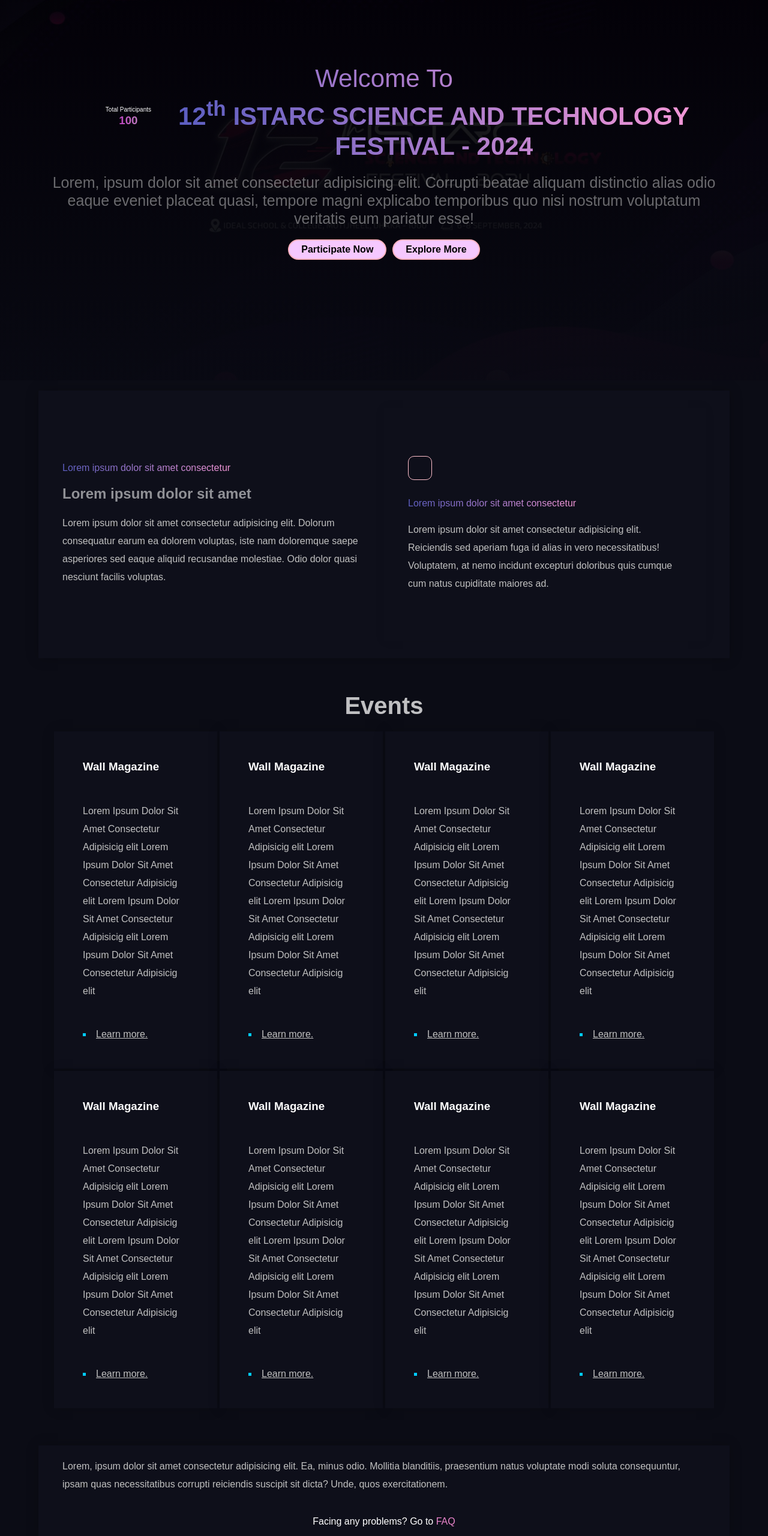
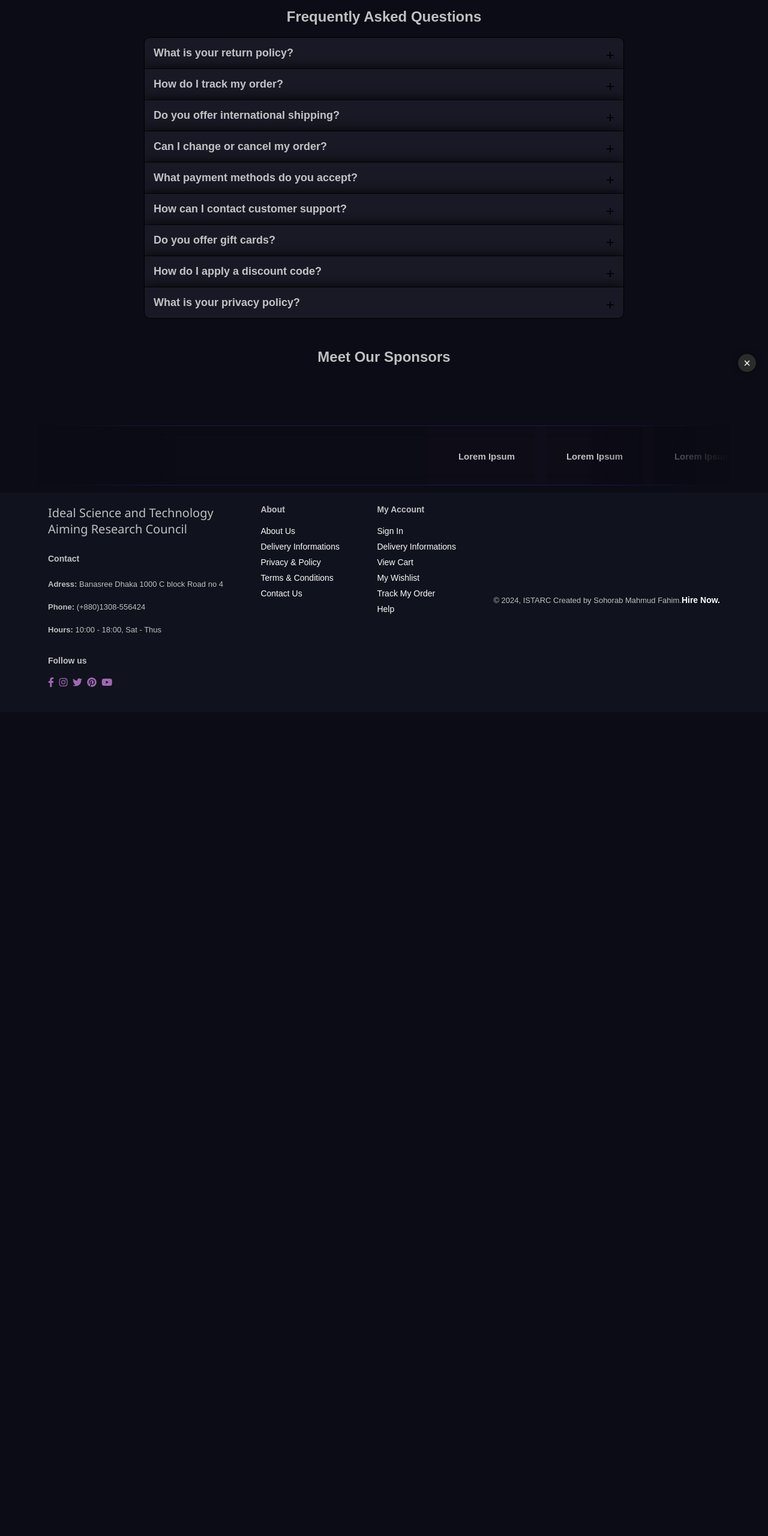
Before and after one commit to 1754321078/istarc.org.com, a plain HTML site: page faq.html in a window 1280 px wide. Shown: the part 160-2720 px from the top of the page at 60% size. After the commit the page ends 1347 px from the top, so only its background shows below. Drawn offline with nearby package versions, Linux system fonts and the light colour scheme.

Commit message:
Update faq.html

```diff
--- a/faq.html
+++ b/faq.html
@@ -1,25 +1,17 @@
 <!DOCTYPE html>
 <html lang="en">
 <head>
+
     <meta charset="UTF-8">
     <meta name="viewport" content="width=device-width, initial-scale=1.0">
     <title>ISTARC</title>
     <link rel="stylesheet" href="https://pro.fontawesome.com/releases/v5.10.0/css/all.css" />
     <link rel="stylesheet" href="style.css">
-    <meta name="description" content="ISTARC (Ideal Science and Technology Aiming Research Council) - Register for exciting events and stay updated with the latest news.">
-    <link rel="icon" type="image/x-icon" sizes="32x32" href="img/logo.png">
+
+    <link rel="stylesheet" href="https://cdn.jsdelivr.net/npm/boxicons@2.1.0/css/boxicons.min.css">
 </head>
 <body>
-    <style>
-        @media (max-width: 799px) {
-            #faq {
-                margin-top: 250px;
-            }
-        }
-    </style>
-    <div id="preloader">
-        <div class="spinner"></div>
-    </div>
+
   <div class="cursor"></div>
   <section id="Home-Nav">
     <div id="header">
@@ -68,123 +60,112 @@
         </div>
     </div>
 </section>
-
-    <section id="Home">
-        <div id="info">
-            <div id="welcome">
-                <p>Welcome To</p>
+  <section>
+  <div class="faq-container">
+    <h1>Frequently Asked Questions</h1>
+    <div class="faq">
+      <div class="faq-item">
+        <div class="faq-question">
+          <h2>What is your return policy?</h2>
         </div>
-            <div id="ISTARC">
-                <div id="vert">
-                    <div id="vertical-img">
-                        <a>Total Participants</a>
-                        <h3 id="total">100'</h3>
-                    </div>
-                    <p>12<SUP>th</SUP> ISTARC SCIENCE AND TECHNOLOGY<BR> FESTIVAL - 2024</p>
+        <div class="faq-answer">
+          <p>Our return policy allows returns within 30 days of purchase.</p>
         </div>
       </div>
-            <div id="p">
-                <p>Lorem, ipsum dolor sit amet consectetur adipisicing elit. Corrupti beatae aliquam distinctio alias odio eaque eveniet placeat quasi, tempore magni explicabo temporibus quo nisi nostrum voluptatum veritatis eum pariatur esse!</p>
+      <div class="faq-item">
+        <div class="faq-question">
+          <h2>How do I track my order?</h2>
         </div>
-            <div id="btn">
-                <div id="Participate" onclick="playAudio()">
-                    <a href="registration.html">Participate Now</a>
+        <div class="faq-answer">
+          <p>You can track your order using the tracking number provided in your confirmation email.</p>
         </div>
-                <div id="button" onclick="playAudio()">
-                    <a href="event.html">Explore More</a>
+      </div>
+      <div class="faq-item">
+        <div class="faq-question">
+          <h2>Do you offer international shipping?</h2>
+        </div>
+        <div class="faq-answer">
+          <p>Yes, we offer international shipping to most countries.</p>
+        </div>
+      </div>
+      <div class="faq-item">
+        <div class="faq-question">
+          <h2>Can I change or cancel my order?</h2>
+        </div>
+        <div class="faq-answer">
+          <p>Orders can be changed or cancelled within 24 hours of purchase.</p>
+        </div>
+      </div>
+      <div class="faq-item">
+        <div class="faq-question">
+          <h2>What payment methods do you accept?</h2>
+        </div>
+        <div class="faq-answer">
+          <p>We accept all major credit cards, PayPal, and Apple Pay.</p>
+        </div>
+      </div>
+      <div class="faq-item">
+        <div class="faq-question">
+          <h2>How can I contact customer support?</h2>
+        </div>
+        <div class="faq-answer">
+          <p>You can contact us via email at support@example.com or call us at (123) 456-7890.</p>
+        </div>
+      </div>
+      <div class="faq-item">
+        <div class="faq-question">
+          <h2>Do you offer gift cards?</h2>
+        </div>
+        <div class="faq-answer">
+          <p>Yes, we offer gift cards in various denominations.</p>
+        </div>
+      </div>
+      <div class="faq-item">
+        <div class="faq-question">
+          <h2>How do I apply a discount code?</h2>
+        </div>
+        <div class="faq-answer">
+          <p>You can apply a discount code during the checkout process.</p>
+        </div>
+      </div>
+      <div class="faq-item">
+        <div class="faq-question">
+          <h2>What is your privacy policy?</h2>
+        </div>
+        <div class="faq-answer">
+          <p>Our privacy policy can be viewed on our Privacy Policy page.</p>
+        </div>
+      </div>
+    </div>
+  </div>
+</section>
+  <!-- Moye Chatbot Section -->
+  <section>
+  <div class="chatbot-icon">
+    <div class="chatbot-icon-inner">
+      <span class="chatbot-icon-close">&times;</span>
     </div>
   </div>
 
+  <div class="chatbot">
+    <div class="chatbot-header">
+      <h3>Chat with us!</h3>
+      <span class="chatbot-close">&times;</span>
     </div>
-    </section>
+    <div class="chatbot-body">
+      <div class="chatbot-messages">
+        <p>How can I help you?</p><br>
+        <h4>Type These commands</h4>
+        <h6>  privacy policy</h6>
+        <h6> registration</h6>
+        <h6> payment</h6>
+        <h6> events</h6>
 
-    <section id="intro">
-        <div id="border">
-            <div id="summary">
-                <a>Lorem ipsum dolor sit amet consectetur</a>
-                <h2>Lorem ipsum dolor sit amet</h2>
-                <p>Lorem ipsum dolor sit amet consectetur adipisicing elit. Dolorum consequatur earum ea dolorem voluptas, iste nam doloremque saepe asperiores sed eaque aliquid recusandae molestiae. Odio dolor quasi nesciunt facilis voluptas.</p>
       </div>
-            <div id="sum">
-                <div id="img"></div>
-                <a>Lorem ipsum dolor sit amet consectetur</a>
-                <p>Lorem ipsum dolor sit amet consectetur adipisicing elit. Reiciendis sed aperiam fuga id alias in vero necessitatibus! Voluptatem, at nemo incidunt excepturi doloribus quis cumque cum natus cupiditate maiores ad.</p>
+      <input type="text" id="chatbot-input" placeholder="Type a message...">
     </div>
-        </div>
-    </section>
+  </div></section>
 
-    <section id="eventbar">
-        <div id="head">
-            <h2>Events</h2>
-        </div>
-        <div id="eventtype">
-            <div id="eventpart">
-                <h3>Wall Magazine</h3>
-                <p>Lorem Ipsum Dolor Sit Amet Consectetur Adipisicig elit Lorem Ipsum Dolor Sit Amet Consectetur Adipisicig elit Lorem Ipsum Dolor Sit Amet Consectetur Adipisicig elit Lorem Ipsum Dolor Sit Amet Consectetur Adipisicig elit</p>
-                <li>
-                    <a href="">Learn more.</a>
-                </li>
-            </div>
-            <div id="eventpart">
-                <h3>Wall Magazine</h3>
-                <p>Lorem Ipsum Dolor Sit Amet Consectetur Adipisicig elit Lorem Ipsum Dolor Sit Amet Consectetur Adipisicig elit Lorem Ipsum Dolor Sit Amet Consectetur Adipisicig elit Lorem Ipsum Dolor Sit Amet Consectetur Adipisicig elit</p>
-                <li>
-                    <a href="">Learn more.</a>
-                </li>
-            </div>
-            <div id="eventpart">
-                <h3>Wall Magazine</h3>
-                <p>Lorem Ipsum Dolor Sit Amet Consectetur Adipisicig elit Lorem Ipsum Dolor Sit Amet Consectetur Adipisicig elit Lorem Ipsum Dolor Sit Amet Consectetur Adipisicig elit Lorem Ipsum Dolor Sit Amet Consectetur Adipisicig elit</p>
-                <li>
-                    <a href="">Learn more.</a>
-                </li>
-            </div>
-            <div id="eventpart">
-                <h3>Wall Magazine</h3>
-                <p>Lorem Ipsum Dolor Sit Amet Consectetur Adipisicig elit Lorem Ipsum Dolor Sit Amet Consectetur Adipisicig elit Lorem Ipsum Dolor Sit Amet Consectetur Adipisicig elit Lorem Ipsum Dolor Sit Amet Consectetur Adipisicig elit</p>
-                <li>
-                    <a href="">Learn more.</a>
-                </li>
-            </div>
-            <div id="eventpart">
-                <h3>Wall Magazine</h3>
-                <p>Lorem Ipsum Dolor Sit Amet Consectetur Adipisicig elit Lorem Ipsum Dolor Sit Amet Consectetur Adipisicig elit Lorem Ipsum Dolor Sit Amet Consectetur Adipisicig elit Lorem Ipsum Dolor Sit Amet Consectetur Adipisicig elit</p>
-                <li>
-                    <a href="">Learn more.</a>
-                </li>
-            </div>
-            <div id="eventpart">
-                <h3>Wall Magazine</h3>
-                <p>Lorem Ipsum Dolor Sit Amet Consectetur Adipisicig elit Lorem Ipsum Dolor Sit Amet Consectetur Adipisicig elit Lorem Ipsum Dolor Sit Amet Consectetur Adipisicig elit Lorem Ipsum Dolor Sit Amet Consectetur Adipisicig elit</p>
-                <li>
-                    <a href="">Learn more.</a>
-                </li>
-            </div>
-            <div id="eventpart">
-                <h3>Wall Magazine</h3>
-                <p>Lorem Ipsum Dolor Sit Amet Consectetur Adipisicig elit Lorem Ipsum Dolor Sit Amet Consectetur Adipisicig elit Lorem Ipsum Dolor Sit Amet Consectetur Adipisicig elit Lorem Ipsum Dolor Sit Amet Consectetur Adipisicig elit</p>
-                <li>
-                    <a href="">Learn more.</a>
-                </li>
-            </div>
-            <div id="eventpart">
-                <h3>Wall Magazine</h3>
-                <p>Lorem Ipsum Dolor Sit Amet Consectetur Adipisicig elit Lorem Ipsum Dolor Sit Amet Consectetur Adipisicig elit Lorem Ipsum Dolor Sit Amet Consectetur Adipisicig elit Lorem Ipsum Dolor Sit Amet Consectetur Adipisicig elit</p>
-                <li>
-                    <a href="">Learn more.</a>
-                </li>
-            </div>
-        </div>
-    </section>
-
-    <section id="faq">
-        <div id="faq-border">
-            <p>Lorem, ipsum dolor sit amet consectetur adipisicing elit. Ea, minus odio. Mollitia blanditiis, praesentium natus voluptate modi soluta consequuntur, ipsam quas necessitatibus corrupti reiciendis suscipit sit dicta? Unde, quos exercitationem.</p><br>
-            <div id="faq-txt">
-                <a>Facing any problems? Go to <a href="" style="color:rgb(236, 134, 206);">FAQ</a></a>
-            </div>
-        </div>
-    </section>
 
 <section id="sponsor">
   <h1>Meet Our Sponsors</h1>
@@ -211,17 +192,20 @@
    <div class="item item7">
       <h3>Lorem Ipsum</h3>
    </div>
-            </div>
-        </div>
+
+
+</div></div>
 </section>
+
+
 
 <footer class="s-1">
     <div class="c">
    <a href="" style="text-decoration: none;color: rgba(255, 255, 255, 0.733);font-weight:500;font-family:'Segoe UI', Tahoma, Geneva, Verdana, sans-serif;font-size: 20px;">Ideal Science and Technology<br>Aiming Research Council</a><br>
     <h4>Contact</h4>
-            <p><strong>Address: </strong>Banasree Dhaka 1000 C block Road no 4</p>
+    <p><strong>Adress: </strong>Banasree Dhaka 1000 C block Road no 4</p>
     <p><strong>Phone: </strong>(+880)1308-556424</p>
-            <p><strong>Hours: </strong>10:00 - 18:00, Sat - Thu</p>
+    <p><strong>Hours: </strong>10:00 - 18:00, Sat - Thus</p>
     <div class="follow">
       <h4>Follow us</h4>
       <div class="icon">
@@ -232,33 +216,34 @@
           <i class="fab fa-youtube" style="font-weight: 400;"></i>
       </div>
     </div>
+
+
+
     </div>
+
   <div class="c">
       <h4>About</h4>
       <a href="">About Us</a>
+      <a href="">Delivery Informations</a>
       <a href="">Privacy & Policy</a>
       <a href="">Terms & Conditions</a>
       <a href="">Contact Us</a>
   </div>
   <div class="c">
-            <h4>More</h4>
-            <a href="">NewsLetter</a>
-            <a href="">Events</a>
+      <h4>My Account</h4>
+      <a href="">Sign In</a>
+      <a href="">Delivery Informations</a>
+      <a href="">View Cart</a>
+      <a href="">My Wishlist</a>
+      <a href="">Track My Order</a>
       <a href="">Help</a>
+  </div>
 
-            <a href="">Developers</a>
-        </div>
   <div class="copyright">
       <p>© 2024, ISTARC Created by Sohorab Mahmud Fahim.<a href="https://www.facebook.com/fahimlwebdeveloper" style="font-weight:600;">Hire Now.</a></p>
   </div>
+
   </footer>
-
-    <script>
-        window.addEventListener('load', function() {
-            const preloader = document.getElementById('preloader');
-            preloader.style.display = 'none';
-        });
-    </script>
 <script>
 const bar = document.getElementById('bar');
 const close = document.getElementById('close');
@@ -277,51 +262,18 @@
     nav.style.zIndex = 'initial';
 });
 }
+
+
 </script>
+
+
+      <script src="https://unpkg.com/aos@next/dist/aos.js"></script>
       <script>
-        const cursor = document.querySelector('.cursor');
+        AOS.init();
+        AOS.init({offset: 300})
+        AOS.init({delay: 20})
+      </script>
+      <script src="script.js"></script>
 
-        document.addEventListener('mousemove', e => {
-            cursor.setAttribute("style", "top: "+(e.pageY - 10)+"px; left: "+(e.pageX - 10)+"px;")
-        });
-
-        document.addEventListener('click', () => {
-            cursor.classList.add("expand");
-
-            setTimeout(() => {
-                cursor.classList.remove("expand");
-            }, 500);
-        });
-    </script>
-    <script>
-        document.addEventListener('DOMContentLoaded', () => {
-            window.audio = new Audio();
-            audio.src = './img/click.mp3';
-        });
-
-        function playAudio() {
-            if (window.audio) {
-                audio.play();
-            } else {
-                console.error('Audio element not found');
-            }
-        }
-
-        document.addEventListener('DOMContentLoaded', function() {
-            let totalElement = document.getElementById('total');
-            let count = 0;
-            let target = 100;
-            let duration = 3000;
-            let interval = duration / target;
-
-            let counter = setInterval(function() {
-                count += 1;
-                totalElement.textContent = count;
-                if(count === target) {
-                    clearInterval(counter);
-                }
-            }, interval);
-        });
-    </script>
 </body>
 </html>
```
Lines whose indentation alone changed are shown as unchanged.
